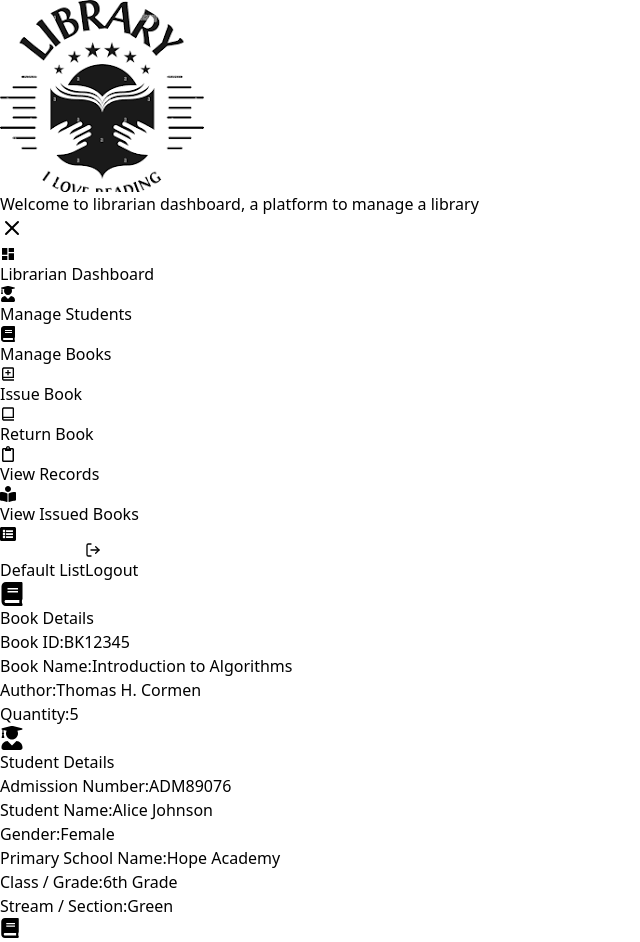
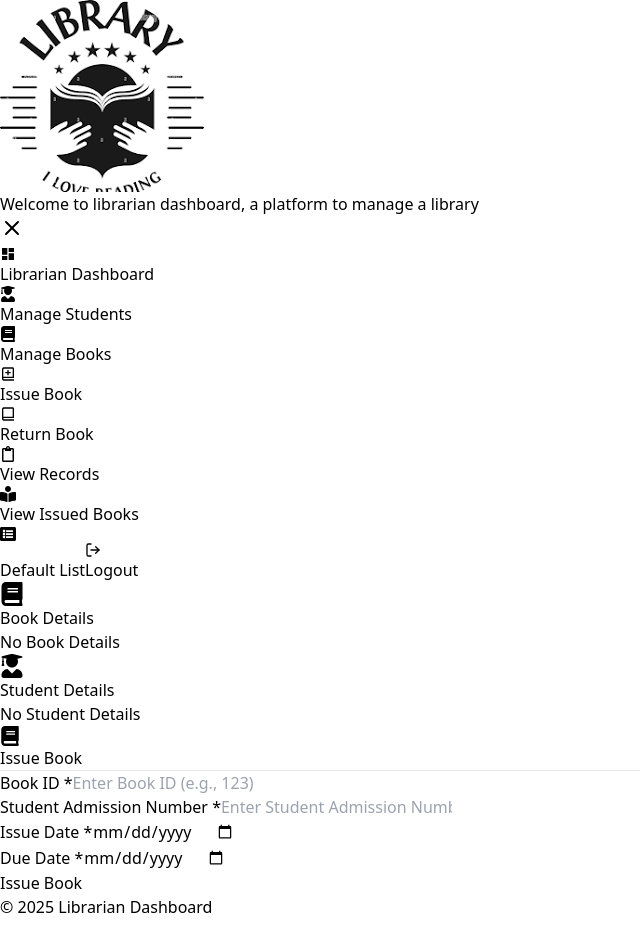
Before and after one commit to Nickson2511/librarian-system2025, a React (Vite) app in the folder frontend/: page /issue-book in a window 1280 px wide. Shown: the top 942 px of the page, without its empty margins (0-640 px from the left). After the commit the page ends 919 px from the top, so only its background shows below. Built offline with nearby package versions, Linux system fonts and the light colour scheme.

Commit message:
integrated book issue api

```diff
--- a/frontend/src/components/IssueBook.tsx
+++ b/frontend/src/components/IssueBook.tsx
@@ -1,135 +1,270 @@
-import { FaBook, FaUserGraduate } from "react-icons/fa";
+import { useState } from 'react';
+import { FaBook, FaUserGraduate } from 'react-icons/fa';
+import axios from 'axios';
+import { useAppSelector } from '../store/hooks';
+
+interface BookDetails {
+  id: number;
+  title: string;
+  author: string;
+  quantity: number;
+}
+
+interface StudentDetails {
+  admission_number: string;
+  name: string;
+  gender: string;
+  primary_school: string;
+  grade: string;
+  stream: string;
+}
+
+interface FormData {
+  book_id: string;
+  admission_number: string;
+  issue_date: string;
+  due_date: string;
+}
 
 const IssueBook = () => {
+  const token = useAppSelector((state) => state.auth.token);
+
+  const [formData, setFormData] = useState<FormData>({
+    book_id: '',
+    admission_number: '',
+    issue_date: '',
+    due_date: '',
+  });
+
+  const [bookDetails, setBookDetails] = useState<BookDetails | null>(null);
+  const [studentDetails, setStudentDetails] = useState<StudentDetails | null>(null);
+  const [loading, setLoading] = useState(false);
+
+  const handleChange = (e: React.ChangeEvent<HTMLInputElement>) => {
+    const { id, value } = e.target;
+    setFormData((prev) => ({ ...prev, [id]: value }));
+  };
+
+  const fetchIssuedDetails = async (issuedId: number) => {
+    setLoading(true);
+    try {
+      const response = await axios.get(`http://127.0.0.1:8000/api/issued/${issuedId}/`, {
+        headers: { Authorization: `Token ${token}` },
+      });
+
+      const data = response.data.data;
+
+      setBookDetails({
+        id: data.book.id,
+        title: data.book.book_name,
+        author: data.book.author_name,
+        quantity: data.book.quantity,
+      });
+
+      setStudentDetails({
+        admission_number: data.student.admission_number,
+        name: data.student.full_name,
+        gender: data.student.gender,
+        primary_school: data.student.primary_school_name,
+        grade: data.student.grade,
+        stream: data.student.stream,
+      });
+    } catch (error) {
+      console.error('Error fetching issued details:', error);
+      setBookDetails(null);
+      setStudentDetails(null);
+    } finally {
+      setLoading(false);
+    }
+  };
+
+  const handleSubmit = async (e: React.FormEvent) => {
+    e.preventDefault();
+
+    try {
+      setLoading(true);
+      const response = await axios.post(
+        'http://127.0.0.1:8000/api/issued/issue/',
+        formData,
+        {
+          headers: { Authorization: `Token ${token}` },
+        }
+      );
+
+      alert('Book issued successfully.');
+      const issuedId = response.data.data.id;
+
+      fetchIssuedDetails(issuedId);
+
+      setFormData((prev) => ({
+        ...prev,
+        issue_date: '',
+        due_date: '',
+      }));
+    } catch (err) {
+      console.error('Issue failed', err);
+      alert('Issue failed');
+      setBookDetails(null);
+      setStudentDetails(null);
+    } finally {
+      setLoading(false);
+    }
+  };
+
   return (
     <div className="flex flex-col md:flex-row gap-6 p-4">
       {/* Book Details Card */}
-      <div className="bg-red-600 text-white rounded-md shadow-md p-4 flex-1">
+      <div className="bg-red-600 text-white rounded-md shadow-md p-4 md:max-w-sm w-full">
         <div className="flex items-center gap-3 mb-4">
           <FaBook size={24} />
           <h2 className="text-xl font-semibold">Book Details</h2>
         </div>
         <div className="space-y-2 text-sm md:text-base">
+          {loading ? (
+            <p>Loading...</p>
+          ) : bookDetails ? (
+            <>
               <div className="flex justify-between">
                 <span>Book ID:</span>
-            <span>BK12345</span>
+                <span>{bookDetails.id}</span>
               </div>
               <div className="flex justify-between">
                 <span>Book Name:</span>
-            <span>Introduction to Algorithms</span>
+                <span>{bookDetails.title}</span>
               </div>
               <div className="flex justify-between">
                 <span>Author:</span>
-            <span>Thomas H. Cormen</span>
+                <span>{bookDetails.author}</span>
               </div>
               <div className="flex justify-between">
                 <span>Quantity:</span>
-            <span>5</span>
+                <span>{bookDetails.quantity}</span>
               </div>
+            </>
+          ) : (
+            <p>No Book Details</p>
+          )}
         </div>
       </div>
 
-      {/* Separator */}
       <div className="w-[1px] bg-white hidden md:block" />
 
-      {/* Student Details + Issue Section Card */}
+      {/* Student Details + Form */}
       <div className="flex-1 flex flex-col gap-4">
-        {/* Student Details */}
+        {/* Student Info */}
         <div className="bg-blue-600 text-white rounded-md shadow-md p-4">
           <div className="flex items-center gap-3 mb-4">
             <FaUserGraduate size={24} />
             <h2 className="text-xl font-semibold">Student Details</h2>
           </div>
           <div className="space-y-2 text-sm md:text-base">
+            {loading ? (
+              <p>Loading...</p>
+            ) : studentDetails ? (
+              <>
                 <div className="flex justify-between">
                   <span>Admission Number:</span>
-              <span>ADM89076</span>
+                  <span>{studentDetails.admission_number}</span>
                 </div>
                 <div className="flex justify-between">
                   <span>Student Name:</span>
-              <span>Alice Johnson</span>
+                  <span>{studentDetails.name}</span>
                 </div>
                 <div className="flex justify-between">
                   <span>Gender:</span>
-              <span>Female</span>
+                  <span>{studentDetails.gender}</span>
                 </div>
                 <div className="flex justify-between">
-              <span>Primary School Name:</span>
-              <span>Hope Academy</span>
+                  <span>Primary School:</span>
+                  <span>{studentDetails.primary_school}</span>
                 </div>
                 <div className="flex justify-between">
                   <span>Class / Grade:</span>
-              <span>6th Grade</span>
+                  <span>{studentDetails.grade}</span>
                 </div>
                 <div className="flex justify-between">
                   <span>Stream / Section:</span>
-              <span>Green</span>
+                  <span>{studentDetails.stream}</span>
                 </div>
+              </>
+            ) : (
+              <p>No Student Details</p>
+            )}
           </div>
         </div>
 
-        {/* Issue Section */}
+        {/* Issue Form */}
         <div className="bg-white text-black rounded-md shadow-md p-4">
           <div className="flex items-center gap-3 mb-1">
             <FaBook className="text-red-600" size={20} />
             <h2 className="text-lg font-semibold">Issue Book</h2>
           </div>
           <hr className="border-red-600 mb-4" />
-          <form className="space-y-4 text-sm md:text-base">
-            <div className="flex flex-col md:flex-row md:items-center md:justify-between gap-2">
-              <label htmlFor="bookId" className="font-medium">
-                Book ID:
+          <form onSubmit={handleSubmit} className="space-y-4">
+            <div className="flex flex-col">
+              <label htmlFor="book_id" className="mb-1 text-sm font-medium text-gray-700">
+                Book ID <span className="text-red-500">*</span>
               </label>
               <input
-                id="bookId"
+                id="book_id"
                 type="text"
-                placeholder="Enter Book ID"
-                className="border border-gray-300 p-2 rounded-md w-full md:w-2/3"
+                placeholder="Enter Book ID (e.g., 123)"
+                value={formData.book_id}
+                onChange={handleChange}
+                className="w-full border rounded p-2"
+                required
               />
             </div>
 
-            <div className="flex flex-col md:flex-row md:items-center md:justify-between gap-2">
-              <label htmlFor="admissionNo" className="font-medium">
-                Admission Number:
+            <div className="flex flex-col">
+              <label htmlFor="admission_number" className="mb-1 text-sm font-medium text-gray-700">
+                Student Admission Number <span className="text-red-500">*</span>
               </label>
               <input
-                id="admissionNo"
+                id="admission_number"
                 type="text"
-                placeholder="Enter Admission No."
-                className="border border-gray-300 p-2 rounded-md w-full md:w-2/3"
+                placeholder="Enter Student Admission Number"
+                value={formData.admission_number}
+                onChange={handleChange}
+                className="w-full border rounded p-2"
+                required
               />
             </div>
 
-            <div className="flex flex-col md:flex-row md:items-center md:justify-between gap-2">
-              <label htmlFor="issueDate" className="font-medium">
-                Issue Date:
+            <div className="flex flex-col">
+              <label htmlFor="issue_date" className="mb-1 text-sm font-medium text-gray-700">
+                Issue Date <span className="text-red-500">*</span>
               </label>
               <input
-                id="issueDate"
+                id="issue_date"
                 type="date"
-                className="border border-gray-300 p-2 rounded-md w-full md:w-2/3"
+                value={formData.issue_date}
+                onChange={handleChange}
+                className="w-full border rounded p-2"
+                required
               />
             </div>
 
-            <div className="flex flex-col md:flex-row md:items-center md:justify-between gap-2">
-              <label htmlFor="dueDate" className="font-medium">
-                Due Date:
+            <div className="flex flex-col">
+              <label htmlFor="due_date" className="mb-1 text-sm font-medium text-gray-700">
+                Due Date <span className="text-red-500">*</span>
               </label>
               <input
-                id="dueDate"
+                id="due_date"
                 type="date"
-                className="border border-gray-300 p-2 rounded-md w-full md:w-2/3"
+                value={formData.due_date}
+                onChange={handleChange}
+                className="w-full border rounded p-2"
+                required
               />
             </div>
 
-            <div className="text-right">
             <button
               type="submit"
-                className="bg-red-600 text-white px-6 py-2 rounded-md hover:bg-red-700"
+              className="bg-red-600 text-white px-4 py-2 rounded hover:bg-red-700 transition-colors"
             >
               Issue Book
             </button>
-            </div>
           </form>
         </div>
       </div>
```
Also changed, not shown: 2 other files (tests, documents, lock files or other folders). Lines whose indentation alone changed are shown as unchanged.
